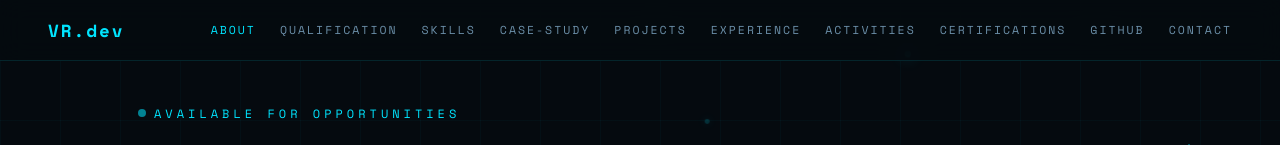
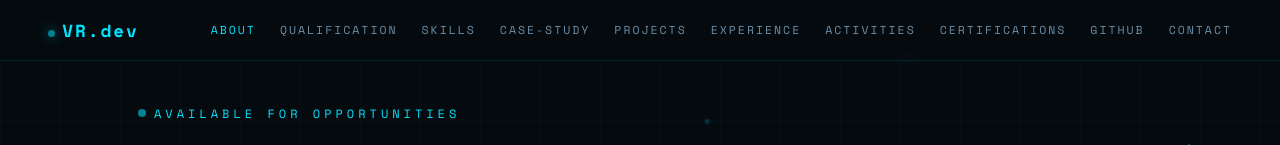
Before and after one commit to Rajput-vinay/portfolio_vinay, a React (Create React App) app: page / in a window 1280 px wide. Shown: the top 145 px of the page. Built offline with nearby package versions, Linux system fonts and the light colour scheme; no server answers; the HTML template or start-up script is replaced by a standard one.

Commit message:
feat: add nav status indicator

```diff
--- a/src/index.css
+++ b/src/index.css
@@ -847,3 +847,6 @@ a,button,input,textarea{cursor:pointer}
 
 .cert-grid .tilt-card{background:linear-gradient(145deg,rgba(0,229,255,.055),transparent 45%),var(--bg2)}
 .cert-seal{position:absolute;right:1rem;top:1rem;width:34px;height:34px;border:1px solid var(--border2);border-radius:50%;display:grid;place-items:center;color:var(--cyan);font:14px 'Space Mono',monospace;box-shadow:0 0 20px var(--cyan3)}
+
+
+.nav-logo-dot{display:inline-block;width:7px;height:7px;border-radius:50%;background:var(--cyan);box-shadow:0 0 12px var(--cyan);margin-right:.45rem;animation:pulse 1.5s infinite}
```
